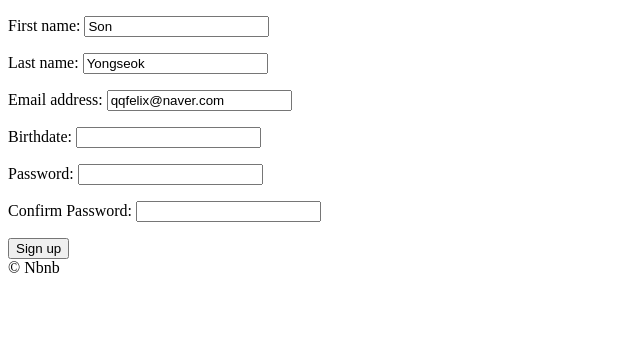
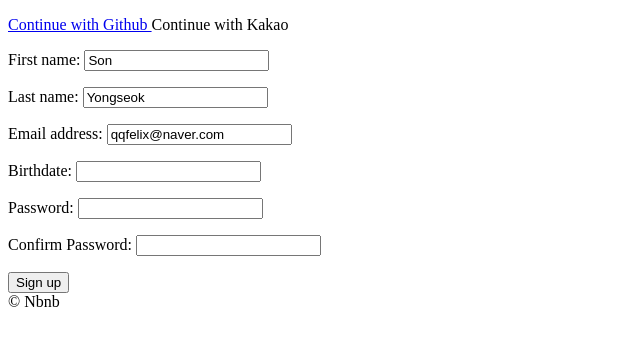
Before and after one commit to qqfelix587/airbnb-clone, a Django app: page /users/signup in a window 1280 px wide. Shown: the part 78-424 px from the top of the page, without its empty margins (0-640 px from the left). Run offline with Django 4.2, Linux system fonts and the light colour scheme.

Commit message:
#lec 17.0~17.1 Github login

```diff
--- /dev/null
+++ b/templates/partials/social_login.html
@@ -0,0 +1,8 @@
+<div>
+    <a href="{% url "users:github-login" %}">
+        Continue with Github
+    </a>
+    <a>
+        Continue with Kakao
+    </a>
+</div>
--- a/templates/users/login.html
+++ b/templates/users/login.html
@@ -6,7 +6,7 @@
 
 {% endblock search-bar %}
 {% block content %}
-
+    {% include "partials/social_login.html" %}
     <form method="POST" action="{% url "users:login"  %}">
         {% csrf_token %}
         {{form.as_p}}
--- a/templates/users/signup.html
+++ b/templates/users/signup.html
@@ -6,7 +6,7 @@
 
 {% endblock search-bar %}
 {% block content %}
-
+    {% include "partials/social_login.html" %}
     <form method="POST" action="{% url "users:signup"  %}">
         {% csrf_token %}
         {{form.as_p}}
--- a/users/admin.py
+++ b/users/admin.py
@@ -46,4 +46,5 @@ class CustomUserAdmin(UserAdmin):
         "is_superuser",
         "email_verified",
         "email_secret",
+        "login_method",
     )
--- a/users/forms.py
+++ b/users/forms.py
@@ -11,8 +11,10 @@ class LoginForm(forms.Form):
         email = self.cleaned_data.get("email")
         password = self.cleaned_data.get("password")
         try:
-            user = models.User.objects.get(email=email)
+            user = models.User.objects.get(username=email)
             if user.check_password(password):
+
+                # check_password는 hashed한 password의 값 확인
                 return self.cleaned_data
             else:
                 self.add_error("password", forms.ValidationError("Password is wrong"))
@@ -25,9 +27,12 @@ class SignUpForm(forms.ModelForm):
     class Meta:
         model = models.User
         fields = ("first_name", "last_name", "email", "birthdate")
+        # models form은 기본적으로 추가된 field에 대해 clean 과정을 진행하나,
+        # 아래 password_confirm 이나 이미 존재하는 사용자를 찾는 과정 등 customizing이 필요한 경우에는 clean_<field_name> method를 사용
+        # 따라서 signupform에서는 일반적으로 잘 사용하지 않음.
 
     password = forms.CharField(widget=forms.PasswordInput)
-    # User는 암호화된 password를 갖고 있으므로 field에 넣지 않음.
+    # User model은 암호화된 password를 갖고 있으므로 이는 field에 넣지 않음.
     password1 = forms.CharField(widget=forms.PasswordInput, label="Confirm Password")
 
     def clean_email(self):
@@ -38,10 +43,10 @@ class SignUpForm(forms.ModelForm):
         except models.User.DoesNotExist:
             return email
 
-    def clean_password1(self):
+    def clean_password(self):
 
         password = self.cleaned_data.get("password")
-        password1 = self.cleaned_data.get("password")
+        password1 = self.cleaned_data.get("password1")
 
         if password != password1:
             raise forms.ValidationError("Password confirmation does not match")
--- a/users/models.py
+++ b/users/models.py
@@ -31,6 +31,16 @@ class User(AbstractUser):
         (CURRENCY_USD, "USD"),
         (CURRENCY_KRW, "KRW"),
     )
+    LOGIN_EMAIL = "email"
+    LOGIN_KAKAO = "kakao"
+    LOGIN_GITHUB = "github"
+
+    LOGIN_CHOICES = (
+        (LOGIN_EMAIL, "Email"),
+        (LOGIN_GITHUB, "Github"),
+        (LOGIN_KAKAO, "Kakao"),
+    )
+
     avatar = models.ImageField(upload_to="avatars", blank=True)
     # null is for db, blank is for form
     gender = models.CharField(choices=GENDER_CHOICES, max_length=10, blank=True)
@@ -50,8 +60,12 @@ class User(AbstractUser):
     email_verified = models.BooleanField(default=False)
     email_secret = models.CharField(max_length=120, default="", blank=True)
 
+    login_method = models.CharField(
+        max_length=50, choices=LOGIN_CHOICES, default=LOGIN_EMAIL
+    )
+
     def verify_email(self):
-        print(self.email)
+        # verify의 경우 곳곳에서 사용될 수 있으므로 model에 정의
         if self.email_verified is False:
             secret = uuid.uuid4().hex[:20]
             self.email_secret = secret
--- a/users/urls.py
+++ b/users/urls.py
@@ -5,6 +5,8 @@ app_name = "users"
 
 urlpatterns = [
     path("login", views.LoginView.as_view(), name="login"),
+    path("login/github", views.github_login, name="github-login"),
+    path("login/github/callback", views.github_callback, name="github-callback"),
     path("logout", views.log_out, name="logout"),
     path("signup", views.SignUpView.as_view(), name="signup"),
     path("verify/<str:key>", views.complete_verification, name="complete-verification"),
--- a/users/views.py
+++ b/users/views.py
@@ -1,3 +1,5 @@
+import os
+import requests
 from django.views import View
 from django.views.generic import FormView
 from django.urls import reverse_lazy
@@ -56,3 +58,25 @@ def complete_verification(request, key):
     except models.User.DoesNotExist:
         pass
     return redirect(reverse("core:home"))
+
+
+def github_login(request):
+    client_id = os.environ.get("GH_ID")
+    redirect_uri = "http://127.0.0.1:8000/users/login/github/callback"
+    return redirect(
+        f"https://github.com/login/oauth/authorize?client_id={client_id}&redirect_uri={redirect_uri}&scope=read:user"
+    )
+
+
+def github_callback(request):
+    client_id = os.environ.get("GH_ID")
+    client_secret = os.environ.get("GH_SECRET")
+    code = request.GET.get("code")
+    if code is not None:
+        request = requests.post(
+            f"https://github.com/login/oauth/access_token?client_id={client_id}&client_secret={client_secret}&code={code}",
+            headers={"Accept": "application/json"},
+        )
+        print(request.json())
+    else:
+        return redirect(reverse("core:home"))
```
Also changed, not shown: users/migrations/0006_user_login_method.py (added), 2 other files.
